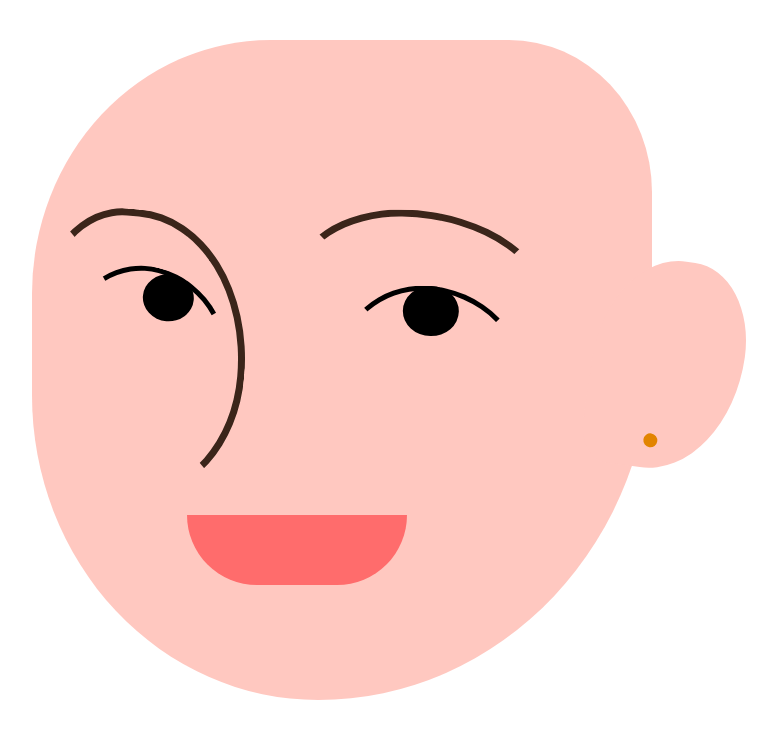
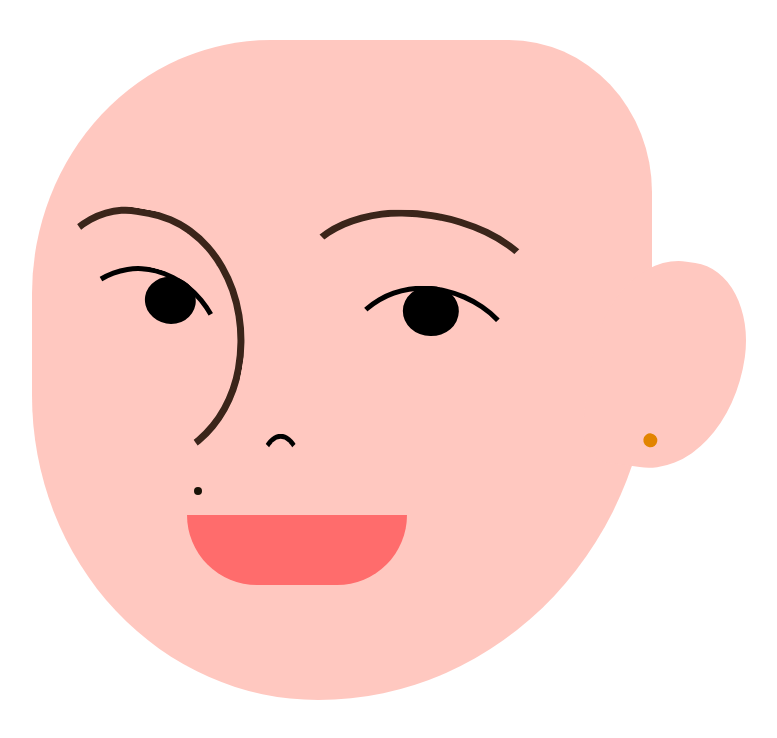
Before and after one commit to JoZixuan/self-portrait-jo, a plain HTML site: page index.html in a window 1280 px wide. Shown: the whole page, without its empty margins (68-845 px from the left). Drawn offline with Linux system fonts and the light colour scheme.

Commit message:
Update index.html

```diff
--- a/index.html
+++ b/index.html
@@ -15,13 +15,16 @@
 	<div style="position:absolute; top: 170px;">
 
 	  <!-- left eyebrow and nose -->
-      <div style="position: absolute; width: 200px; height: 270px; border: solid 7px brown; border-color: rgb(59, 37, 26) rgb(59, 37, 26) transparent transparent; border-radius: 70% 100% 80% 0; transform: rotate(5deg);" >
+      <div style="position: absolute; width: 200px; height: 240px; border: solid 7px brown; border-color: rgb(59, 37, 26) rgb(59, 37, 26) transparent transparent; border-radius: 70% 100% 80% 0; transform: rotate(10deg);" >
+
+         <!-- right nostril -->
+	     <div style=" position: absolute; top: 190px; left: 240px; width: 40px; height: 90px; border: solid 5px black; border-color: black transparent transparent transparent; border-radius: 100% 100% ; transform: rotate(350deg);"> </div>
 
 	   <!-- left lid -->
-       <div style=" position: absolute; left: 22px; top: 50px; width: 160px; height: 170px; border: solid 5px black; border-color: black transparent transparent transparent; border-radius: 80% 100% ; transform: rotate(10deg);"></div>
+       <div style=" position: absolute; left: 22px; top: 50px; width: 160px; height: 170px; border: solid 5px black; border-color: black transparent transparent transparent; border-radius: 80% 100% ; transform: rotate(5deg);"></div>
 
        <!-- left eyeball -->
-       <div style="position: absolute; top: 55px; left: 99px; width: 51px; height: 47px; background-color: black; border-radius: 100%;"></div>
+       <div style="position: absolute; top: 55px; left: 99px; width: 51px; height: 47px; background-color: black; border-radius: 100%; "></div>
     </div>
 
 
@@ -50,6 +53,9 @@
 
     </div>
 
+  <!-- mole -->
+  <div style="position: absolute; bottom: 205px; left: 162px; width: 8px; height: 8px; background-color: rgb(25, 18, 7); border-radius: 100%;"></div>
+
 </div>
 </body>
 </html>
```
